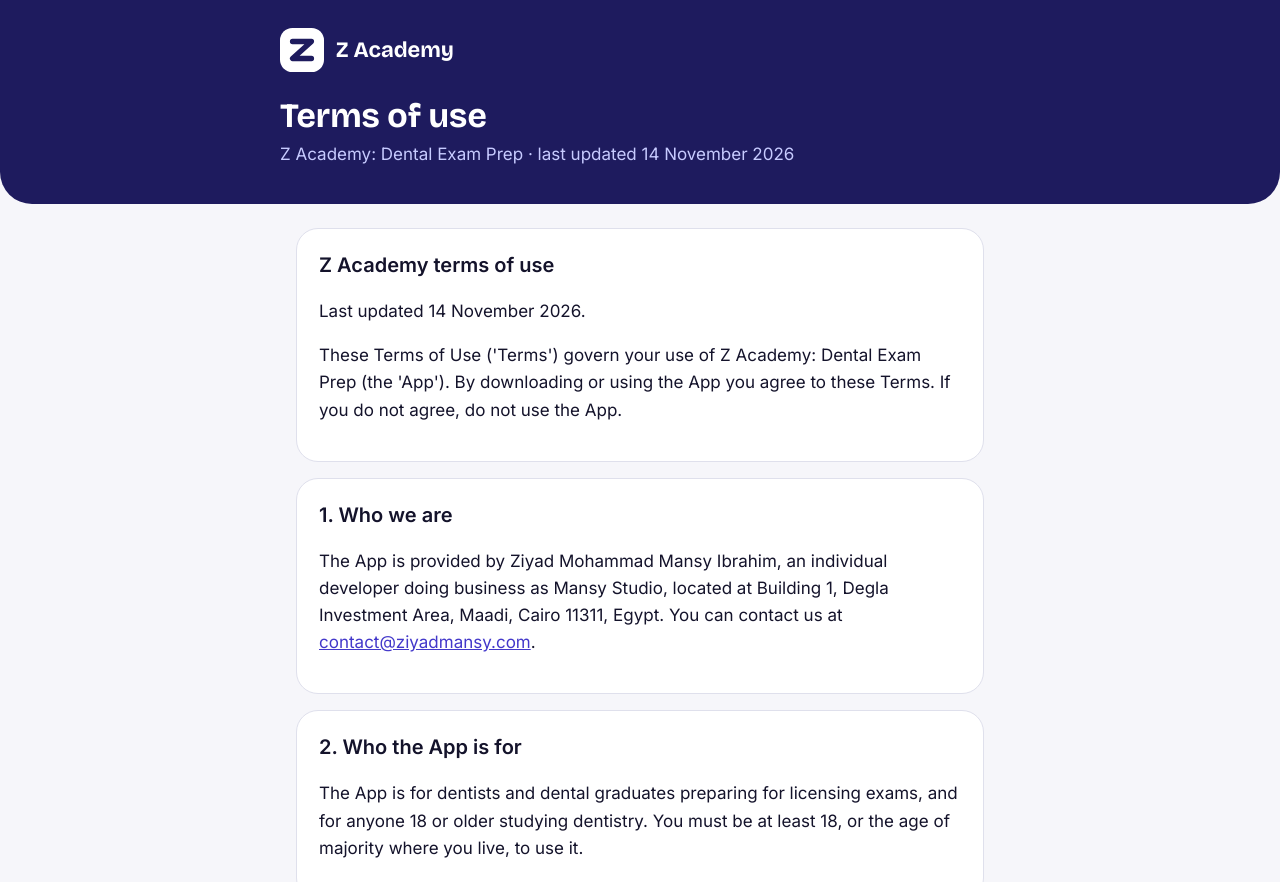
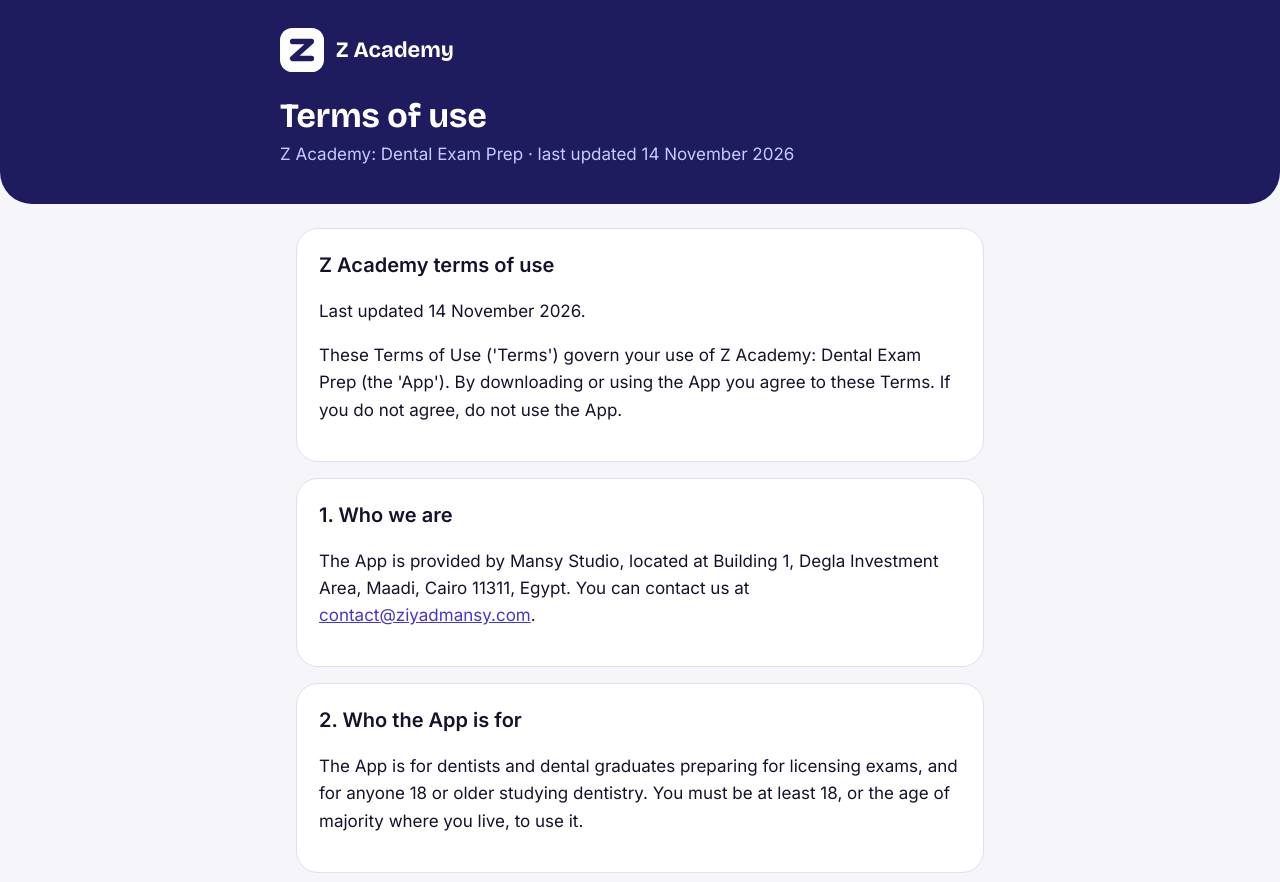
Before and after one commit to ziyadmansy/zacademy-site, a plain HTML site: page terms/index.html in a window 1280 px wide. Shown: the top 882 px of the page. Drawn offline with nearby package versions, Linux system fonts and the light colour scheme.

Commit message:
Name only Mansy Studio, not the owner's full name

```diff
--- a/terms/index.html
+++ b/terms/index.html
@@ -13,7 +13,7 @@
 <header><div class="in"><a href="../"><img src="../logo-on-dark.svg" alt="">Z Academy</a><h1>Terms of use</h1><p>Z Academy: Dental Exam Prep · last updated 14 November 2026</p></div></header>
 <main>
 <section><h2>Z Academy terms of use</h2><p>Last updated 14 November 2026.</p><p>These Terms of Use ('Terms') govern your use of Z Academy: Dental Exam Prep (the 'App'). By downloading or using the App you agree to these Terms. If you do not agree, do not use the App.</p></section>
-<section><h2>1. Who we are</h2><p>The App is provided by Ziyad Mohammad Mansy Ibrahim, an individual developer doing business as Mansy Studio, located at Building 1, Degla Investment Area, Maadi, Cairo 11311, Egypt. You can contact us at <a href="mailto:contact@ziyadmansy.com">contact@ziyadmansy.com</a>.</p></section>
+<section><h2>1. Who we are</h2><p>The App is provided by Mansy Studio, located at Building 1, Degla Investment Area, Maadi, Cairo 11311, Egypt. You can contact us at <a href="mailto:contact@ziyadmansy.com">contact@ziyadmansy.com</a>.</p></section>
 <section><h2>2. Who the App is for</h2><p>The App is for dentists and dental graduates preparing for licensing exams, and for anyone 18 or older studying dentistry. You must be at least 18, or the age of majority where you live, to use it.</p></section>
 <section><h2>3. Education only</h2><p>The App is a study tool for exam preparation. Its questions, explanations and references are not clinical advice and not a substitute for professional training, judgment or current clinical guidelines. Readiness scores and pass estimates are estimates; they do not predict or guarantee your exam result.</p></section>
 <section><h2>4. Not affiliated with any exam authority</h2><p>Z Academy is not affiliated with, endorsed by or connected to any exam authority or test provider, including DHA, MOH, DOH, SCFHS, QCHP, OMSB, NHRA, the Kuwait Ministry of Health and Prometric. Exam names are used only to describe what the App prepares for. Exam formats are taken from public sources and may change; always check your exam authority's current guide. Questions are original and written for the App; they are not taken or recalled from any real exam.</p></section>
@@ -33,7 +33,7 @@
 <section><h2>18. Governing law and disputes</h2><p>These Terms and any dispute arising out of or relating to them or the App are governed by the laws of the Arab Republic of Egypt, without regard to its conflict of law rules. The courts of Cairo, Egypt have jurisdiction over any such dispute.</p><p>However, if you are a consumer, you also keep the protection of the mandatory laws of the country where you live, and you may bring a claim in the courts of that country where its law gives you that right.</p><p>Before starting any formal claim, please contact us at <a href="mailto:contact@ziyadmansy.com">contact@ziyadmansy.com</a> and give us 30 days to try to resolve the issue informally.</p></section>
 <section><h2>19. Changes to these Terms</h2><p>We may update these Terms from time to time, for example to reflect changes to the App, to our offers or to the law. We will change the 'Last updated' date and, for significant changes, give notice in the App before they take effect. If you keep using the App after the changes take effect, you accept the updated Terms.</p></section>
 <section><h2>20. General</h2><ul><li><b>Entire agreement.</b> These Terms, together with the Privacy Policy and the terms of your app store, are the whole agreement between you and us about the App.</li><li><b>Severability.</b> If any part of these Terms is found invalid or unenforceable, that part will be limited or removed to the minimum extent necessary, and the rest will remain in force.</li><li><b>No waiver.</b> If we do not enforce a right at once, we have not given it up.</li><li><b>Assignment.</b> You may not transfer your rights under these Terms. We may transfer ours, for example if Mansy Studio or the App is sold, as long as this does not reduce your rights.</li><li><b>Events outside our control.</b> We are not responsible for delays or failures caused by events beyond our reasonable control, such as outages of app stores, payment systems or the internet.</li><li><b>Language.</b> These Terms are written in English. If they are translated, the English version prevails to the extent the law allows.</li></ul></section>
-<section><h2>21. Contact us</h2><p>For questions about these Terms, support, or a complaint, contact us at:<br>Ziyad Mohammad Mansy Ibrahim (Mansy Studio)<br>Building 1, Degla Investment Area<br>Maadi, Cairo 11311<br>Egypt<br>Email: <a href="mailto:contact@ziyadmansy.com">contact@ziyadmansy.com</a></p></section>
+<section><h2>21. Contact us</h2><p>For questions about these Terms, support, or a complaint, contact us at:<br>Mansy Studio<br>Building 1, Degla Investment Area<br>Maadi, Cairo 11311<br>Egypt<br>Email: <a href="mailto:contact@ziyadmansy.com">contact@ziyadmansy.com</a></p></section>
 
 </main>
 <footer>Z Academy · <a href="mailto:contact@ziyadmansy.com">contact@ziyadmansy.com</a> · <a href="../privacy/">Privacy</a> · <a href="../terms/">Terms</a> · <a href="../delete-account/">Delete your account</a></footer>
```
Also changed, not shown: delete-account/index.html (+1 -1 lines), privacy/index.html (+2 -2 lines).
